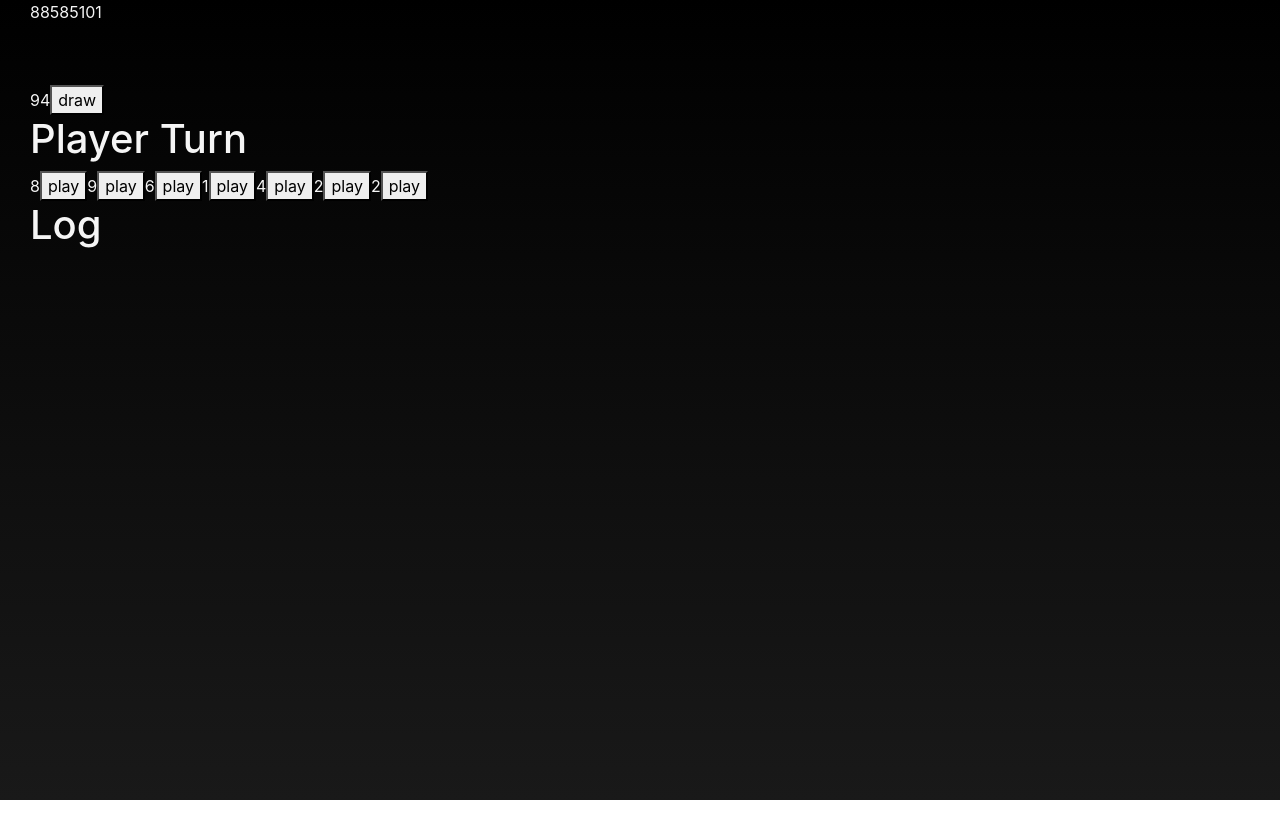
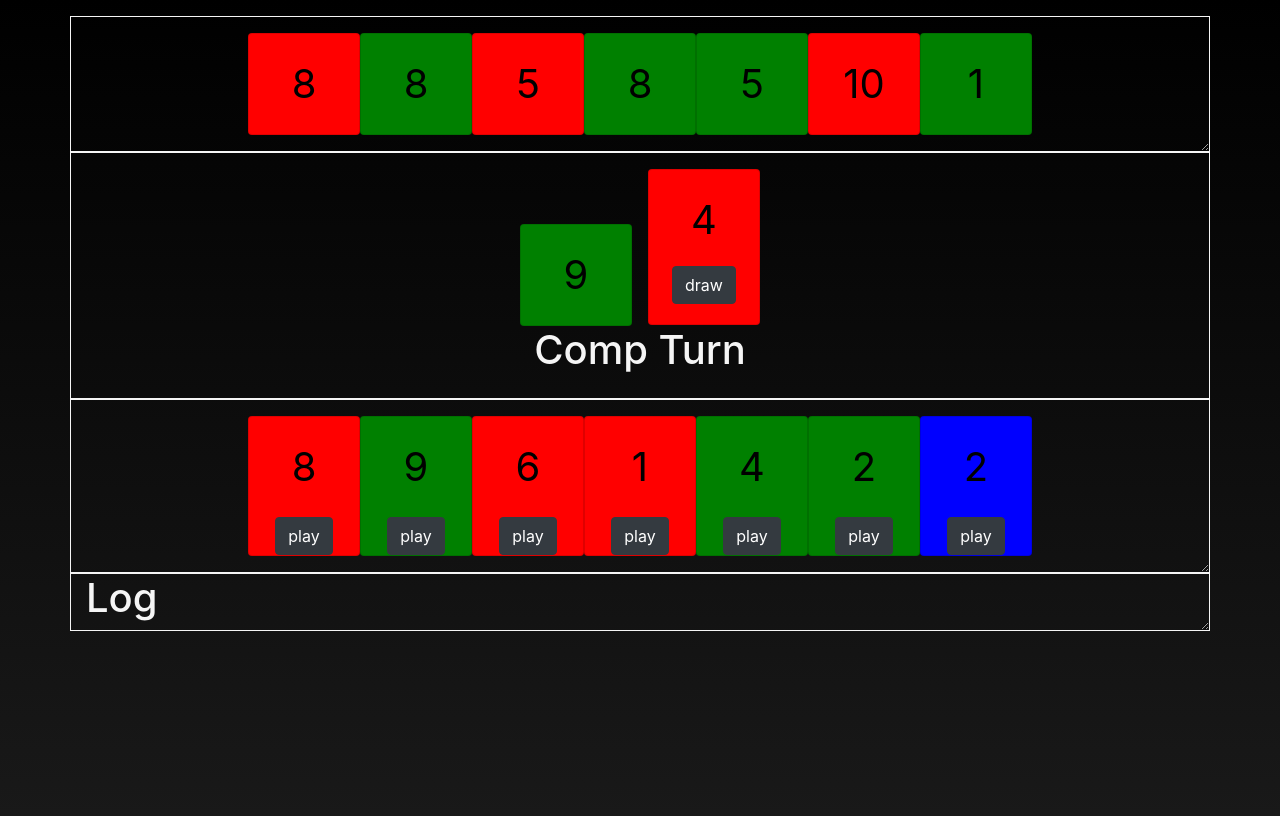
Before and after one commit to charboneaut/animuno, a React (Create React App) app: page / in a window 1280 px wide. Built offline with nearby package versions, Linux system fonts and the light colour scheme; the HTML template or start-up script is replaced by a standard one.

Commit message:
spruced up the general ui, added css for both hands, center & log

```diff
--- a/src/App.css
+++ b/src/App.css
@@ -1,5 +1,20 @@
 .App {
-  background-image: linear-gradient(black, rgb(25, 25, 25));
   height: 100vh;
   color: whitesmoke;
+  margin-top: 1rem;
 }
+
+#card {
+  display: inline-block;
+  color: black;
+  text-align: center;
+  width: 7rem;
+}
+
+#cardNum {
+  font-size: 2.5rem;
+}
+
+body {
+  background-image: linear-gradient(black, rgb(25, 25, 25));
+}
--- a/src/App.js
+++ b/src/App.js
@@ -50,8 +50,8 @@ function App() {
   }
 
   return (
-    <Container className="App" fluid>
-      <Col>
+    <>
+      <Container fluid className="App">
         <CompHand handComp={handComp} />
         <Center
           discardPile={discardPile}
@@ -68,11 +68,9 @@ function App() {
           setTurn={setTurn}
           compTurn={compTurn}
         />
-      </Col>
-      <Col>
         <Log log={log} />
-      </Col>
-    </Container>
+      </Container>
+    </>
   );
 }
 
--- /dev/null
+++ b/src/comps/center/Center.css
@@ -0,0 +1,6 @@
+#center {
+  border: 1px solid whitesmoke;
+  text-align: center;
+  padding-top: 1rem;
+  padding-bottom: 1rem;
+}
--- a/src/comps/center/Center.js
+++ b/src/comps/center/Center.js
@@ -1,20 +1,51 @@
+import { Container } from "react-bootstrap";
+import { Button, Card as BootstrapCard } from "react-bootstrap";
+import "./Center.css";
+
 function Center(props) {
   return (
-    <div style={{ marginTop: "5%" }}>
-      <span>{props.discardPile[props.discardPile.length - 1].number}</span>
-      {props.drawPile.length > 0 ? (
-        <span>
-          {props.drawPile[props.drawPile.length - 1].number}
-          <button
+    <Container id={"center"}>
+      <BootstrapCard
+        id="card"
+        style={{
+          backgroundColor:
+            props.discardPile[props.discardPile.length - 1].color,
+          marginRight: "1rem",
+        }}
+      >
+        <BootstrapCard.Body>
+          <BootstrapCard.Text id="cardNum">
+            {props.discardPile[props.discardPile.length - 1].number}
+          </BootstrapCard.Text>
+        </BootstrapCard.Body>
+      </BootstrapCard>
+      <BootstrapCard
+        id="card"
+        style={{
+          backgroundColor: props.drawPile[props.drawPile.length - 1].color,
+        }}
+      >
+        <BootstrapCard.Body>
+          <BootstrapCard.Text id="cardNum">
+            {props.drawPile[props.drawPile.length - 1].number}
+          </BootstrapCard.Text>
+          <Button
+            variant="dark"
             onClick={() => {
               props.setHand([...props.hand, props.drawPile.pop()]);
             }}
           >
             draw
-          </button>
+          </Button>
+        </BootstrapCard.Body>
+      </BootstrapCard>
+
+      {props.drawPile.length > 0 ? (
+        <span>
+          <h1>{props.playerTurn ? "Player Turn" : "Comp Turn"}</h1>
         </span>
       ) : null}
-    </div>
+    </Container>
   );
 }
 
--- /dev/null
+++ b/src/comps/compPlayer/CompHand.css
@@ -0,0 +1,9 @@
+#compHand {
+  border: 1px solid whitesmoke;
+  text-align: center;
+  overflow: scroll;
+  max-height: 50vh;
+  resize: vertical;
+  padding-top: 1rem;
+  padding-bottom: 1rem;
+}
--- a/src/comps/compPlayer/CompHand.js
+++ b/src/comps/compPlayer/CompHand.js
@@ -1,11 +1,25 @@
+import { Container } from "react-bootstrap";
+import "./CompHand.css";
+import { Card as BootstrapCard } from "react-bootstrap";
+
 function CompHand(props) {
   return (
     <>
-      <div>
+      <Container id={"compHand"}>
         {props.handComp.map((card) => (
-          <span key={card.id}>{card.number}</span>
+          <BootstrapCard
+            key={card.id}
+            id="card"
+            style={{ backgroundColor: card.color }}
+          >
+            <BootstrapCard.Body>
+              <BootstrapCard.Text id="cardNum">
+                {card.number}
+              </BootstrapCard.Text>
+            </BootstrapCard.Body>
+          </BootstrapCard>
         ))}
-      </div>
+      </Container>
     </>
   );
 }
--- /dev/null
+++ b/src/comps/log/Log.css
@@ -0,0 +1,6 @@
+#log {
+  border: 1px solid whitesmoke;
+  max-height: 50vh;
+  overflow: scroll;
+  resize: vertical;
+}
--- a/src/comps/log/Log.js
+++ b/src/comps/log/Log.js
@@ -1,11 +1,14 @@
+import { Container } from "react-bootstrap";
+import "./Log.css";
+
 function Log(props) {
   return (
-    <div>
+    <Container id={"log"}>
       <h1>Log</h1>
       {props.log.map((logItem) => (
         <h4>{logItem}</h4>
       ))}
-    </div>
+    </Container>
   );
 }
 
--- a/src/comps/player/Card.js
+++ b/src/comps/player/Card.js
@@ -1,10 +1,21 @@
 import { playCard } from "../../helpers";
+import { Button, Card as BootstrapCard } from "react-bootstrap";
 
 function Card(props) {
   return (
-    <span key={props.card.id}>
-      {props.card.number}
-      <button
+    <BootstrapCard
+      key={props.card.id}
+      id={"card"}
+      style={{ backgroundColor: props.card.color }}
+    >
+      <BootstrapCard.Body>
+        <BootstrapCard.Text id="cardNum">
+          {props.card.number}
+        </BootstrapCard.Text>
+      </BootstrapCard.Body>
+
+      <Button
+        variant="dark"
         onClick={() => {
           if (!props.playerTurn) {
             return;
@@ -27,8 +38,8 @@ function Card(props) {
         }}
       >
         play
-      </button>
-    </span>
+      </Button>
+    </BootstrapCard>
   );
 }
 
--- /dev/null
+++ b/src/comps/player/PlayerHand.css
@@ -0,0 +1,9 @@
+#player {
+  border: 1px solid whitesmoke;
+  text-align: center;
+  overflow: scroll;
+  max-height: 50vh;
+  resize: vertical;
+  padding-top: 1rem;
+  padding-bottom: 1rem;
+}
--- a/src/comps/player/PlayerHand.js
+++ b/src/comps/player/PlayerHand.js
@@ -1,9 +1,10 @@
+import { Container } from "react-bootstrap";
 import Card from "./Card";
+import "./PlayerHand.css";
 
 function PlayerHand(props) {
   return (
-    <>
-      <h1>{props.playerTurn ? "Player Turn" : "Comp Turn"}</h1>
+    <Container id={"player"}>
       {props.hand.map((card) => (
         <Card
           card={card}
@@ -16,7 +17,7 @@ function PlayerHand(props) {
           compTurn={props.compTurn}
         />
       ))}
-    </>
+    </Container>
   );
 }
 
```
Also changed, not shown: 1 other file (tests, documents, lock files or other folders).
